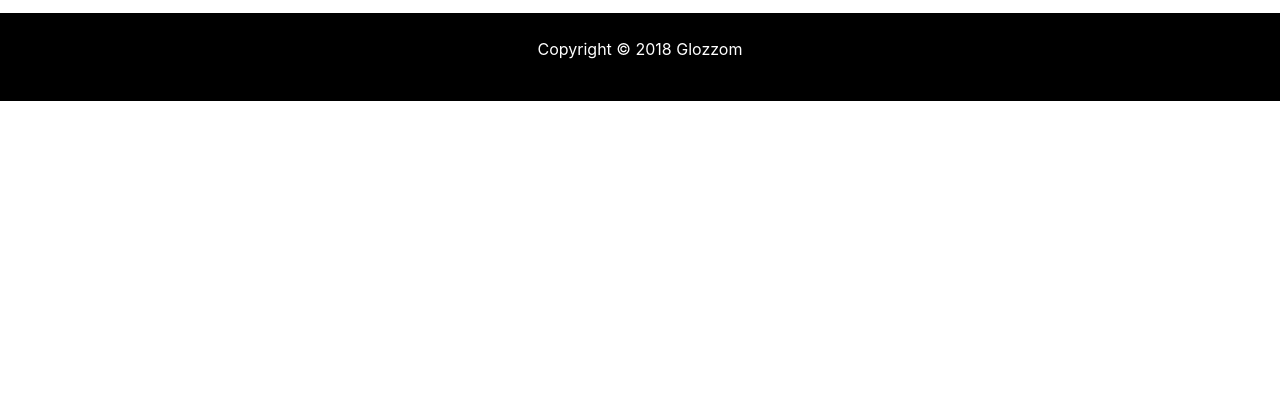
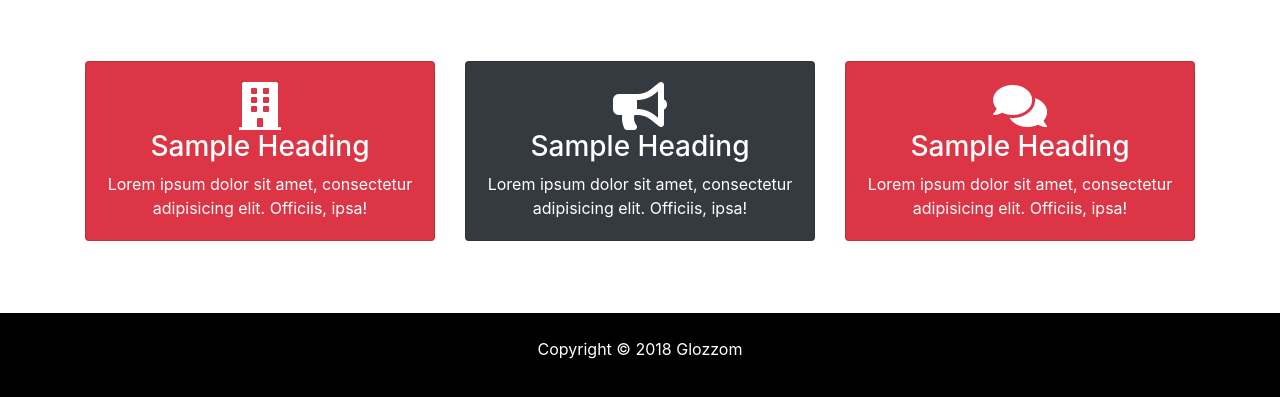
Before and after one commit to ZMcClung88/Glozzom, a plain HTML site: page about.html in a window 1280 px wide. Shown: the part 765-1162 px from the top of the page. Before the commit the page ends 866 px from the top, so only its background shows below. Drawn offline with nearby package versions, Linux system fonts and the light colour scheme.

Commit message:
saving changes

```diff
--- a/about.html
+++ b/about.html
@@ -72,6 +72,41 @@
     </div>
   </section>
 
+  <!-- ICON BOXES -->
+  <section id="icon-boxes" class="p-5">
+    <div class="container">
+      <div class="row mb-4">
+        <div class="col-md-4">
+          <div class="card bg-danger text-white text-center">
+            <div class="card-body">
+              <i class="fas fa-building fa-3x"></i>
+              <h3>Sample Heading</h3>
+              Lorem ipsum dolor sit amet, consectetur adipisicing elit. Officiis, ipsa!
+            </div>
+          </div>
+        </div>
+        <div class="col-md-4">
+          <div class="card bg-dark text-white text-center">
+            <div class="card-body">
+              <i class="fas fa-bullhorn fa-3x"></i>
+              <h3>Sample Heading</h3>
+              Lorem ipsum dolor sit amet, consectetur adipisicing elit. Officiis, ipsa!
+            </div>
+          </div>
+        </div>
+        <div class="col-md-4">
+          <div class="card bg-danger text-white text-center">
+            <div class="card-body">
+              <i class="fas fa-comments fa-3x"></i>
+              <h3>Sample Heading</h3>
+              Lorem ipsum dolor sit amet, consectetur adipisicing elit. Officiis, ipsa!
+            </div>
+          </div>
+        </div>
+      </div>
+    </div>
+  </section>
+
 
   <!-- FOOTER -->
   <footer id="main-footer" class="text-center p-4">
```
